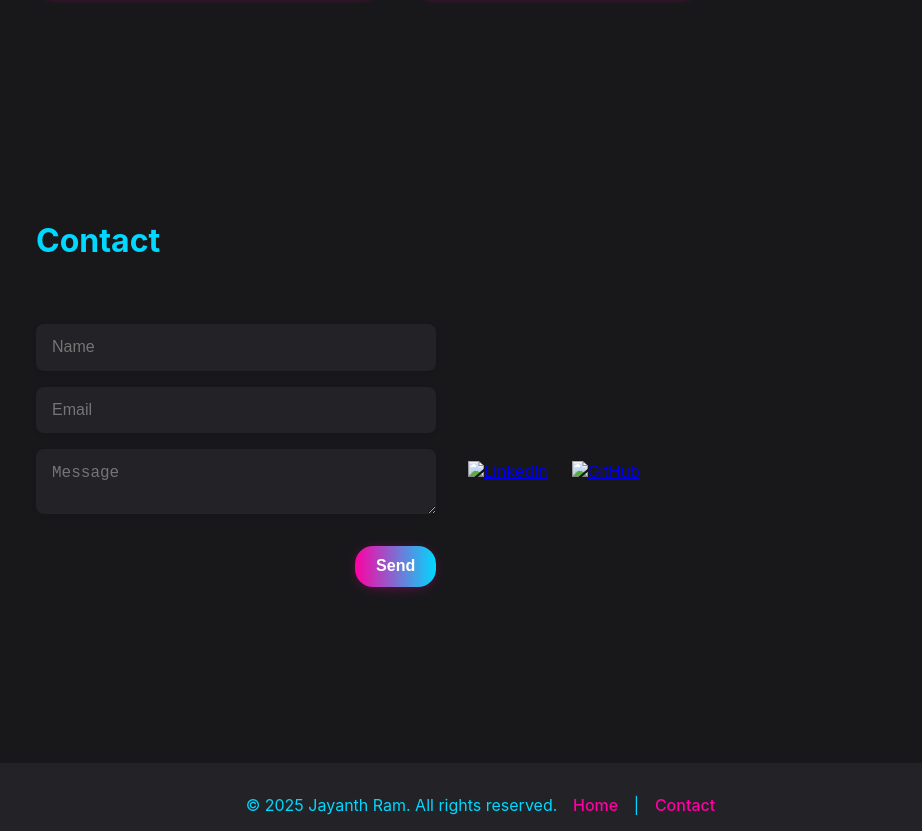
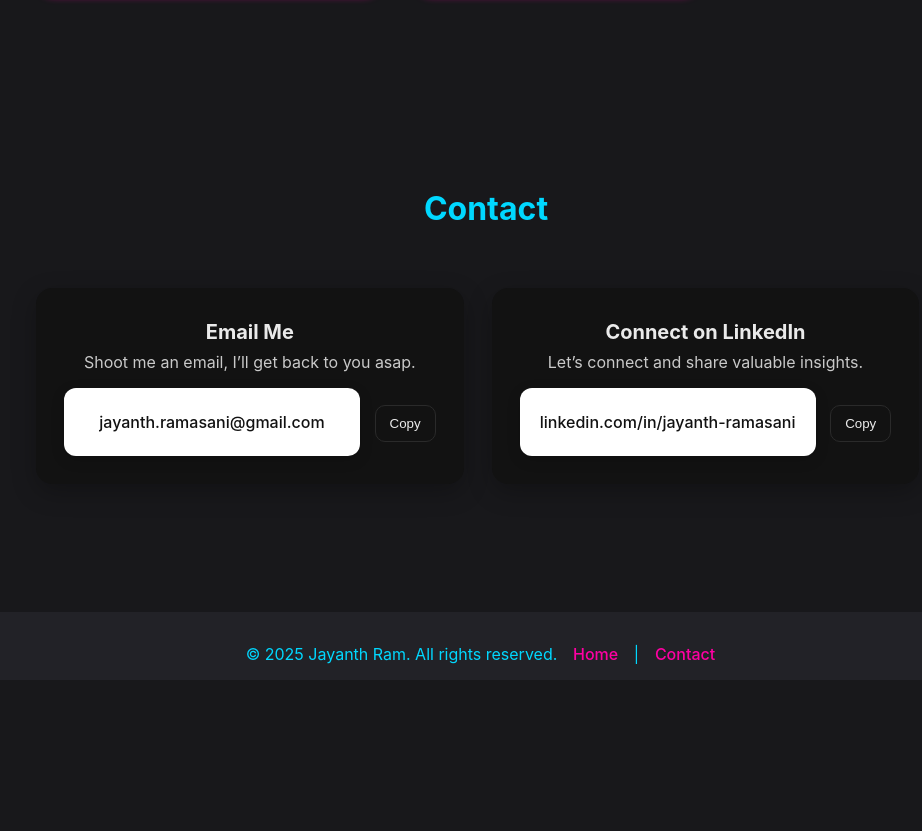
Before and after one commit to jayanth-ram/jayanthramasani, a plain HTML site: page index.html in a window 1280 px wide. Shown: the part 2477-3308 px from the top of the page, without its empty margins (154-1076 px from the left). After the commit the page ends 3157 px from the top, so only its background shows below. Drawn offline with Linux system fonts and the light colour scheme.

Commit message:
Update index.html

```diff
--- a/index.html
+++ b/index.html
@@ -122,21 +122,110 @@
   </div>
 </section>
 
-  <!-- Contact Section -->
-  <section id="contact" class="contact section">
-    <h3>Contact</h3>
-    <form class="contact-form aos">
-      <input type="text" name="name" placeholder="Name" required/>
-      <input type="email" name="email" placeholder="Email" required/>
-      <textarea name="message" placeholder="Message" required></textarea>
-      <button type="submit" class="btn">Send</button>
-    </form>
-    <div class="social aos">
-      <a href="https://linkedin.com/in/jayanth-ram" target="_blank"><img src="icons/linkedin.svg" alt="LinkedIn"/></a>
-      <a href="https://github.com/jayanth-ram" target="_blank"><img src="icons/github.svg" alt="GitHub"/></a>
+  <!-- Contact Section (2-card layout) -->
+<section id="contact" class="contact section">
+  <h3>Contact</h3>
+
+  <div class="contact-grid aos">
+    <!-- Card 1: Email -->
+    <div class="contact-card">
+      <h4>Email Me</h4>
+      <p>Shoot me an email, I’ll get back to you asap.</p>
+
+      <a class="pill" href="mailto:jayanth.ramasani@gmail.com" id="emailPill">
+        jayanth.ramasani@gmail.com
+      </a>
+      <button class="pill-btn" aria-label="Copy email" data-copy="#emailPill">Copy</button>
     </div>
-  </section>
 
+    <!-- Card 2: LinkedIn -->
+    <div class="contact-card">
+      <h4>Connect on LinkedIn</h4>
+      <p>Let’s connect and share valuable insights.</p>
+
+      <a class="pill" href="https://www.linkedin.com/in/jayanth-ramasani"
+         target="_blank" rel="noopener" id="liPill">
+        linkedin.com/in/jayanth-ramasani
+      </a>
+      <button class="pill-btn" aria-label="Copy LinkedIn URL" data-copy="#liPill">Copy</button>
+    </div>
+  </div>
+</section>
+
+<!-- Minimal styles for the 2-card layout -->
+<style>
+  .contact.section { padding: 64px 0; }
+  .contact h3 { text-align: center; margin-bottom: 28px; }
+
+  .contact-grid {
+    display: grid;
+    gap: 28px;
+    grid-template-columns: 1fr;
+  }
+  @media (min-width: 900px) {
+    .contact-grid { grid-template-columns: repeat(2, 1fr); } /* two cards on desktop */
+  }
+
+  .contact-card {
+    background: #121212; /* dark card */
+    color: #eaeaea;
+    padding: 28px;
+    border-radius: 16px;
+    box-shadow: 0 8px 24px rgba(0,0,0,0.25);
+    text-align: center;
+  }
+  .contact-card h4 {
+    margin: 4px 0 8px;
+    font-size: 1.25rem;
+  }
+  .contact-card p {
+    opacity: 0.85;
+    margin: 0 0 16px;
+  }
+
+  /* pill link + copy button */
+  .pill {
+    display: inline-flex;
+    align-items: center;
+    justify-content: center;
+    background: #fff;
+    color: #111;
+    padding: 12px 18px;
+    border-radius: 12px;
+    font-weight: 500;
+    text-decoration: none;
+    min-height: 44px;
+    min-width: 260px;
+    box-shadow: 0 4px 14px rgba(0,0,0,0.15);
+  }
+  .pill-btn {
+    margin-left: 10px;
+    background: transparent;
+    border: 1px solid #2a2a2a;
+    color: #eaeaea;
+    border-radius: 10px;
+    padding: 10px 14px;
+    cursor: pointer;
+  }
+  .pill-btn:hover { background: #1b1b1b; }
+</style>
+
+<!-- Tiny JS: copy pill text -->
+<script>
+  document.querySelectorAll('.pill-btn').forEach(btn => {
+    btn.addEventListener('click', () => {
+      const sel = btn.getAttribute('data-copy');
+      const el = document.querySelector(sel);
+      if (!el) return;
+      const text = el.textContent.trim();
+      navigator.clipboard.writeText(text).then(() => {
+        const old = btn.textContent;
+        btn.textContent = 'Copied!';
+        setTimeout(() => btn.textContent = old, 1200);
+      });
+    });
+  });
+</script>
   <!-- Back to Top Button -->
   <button id="back-to-top" title="Back to top">&#8679;</button>
 
```
